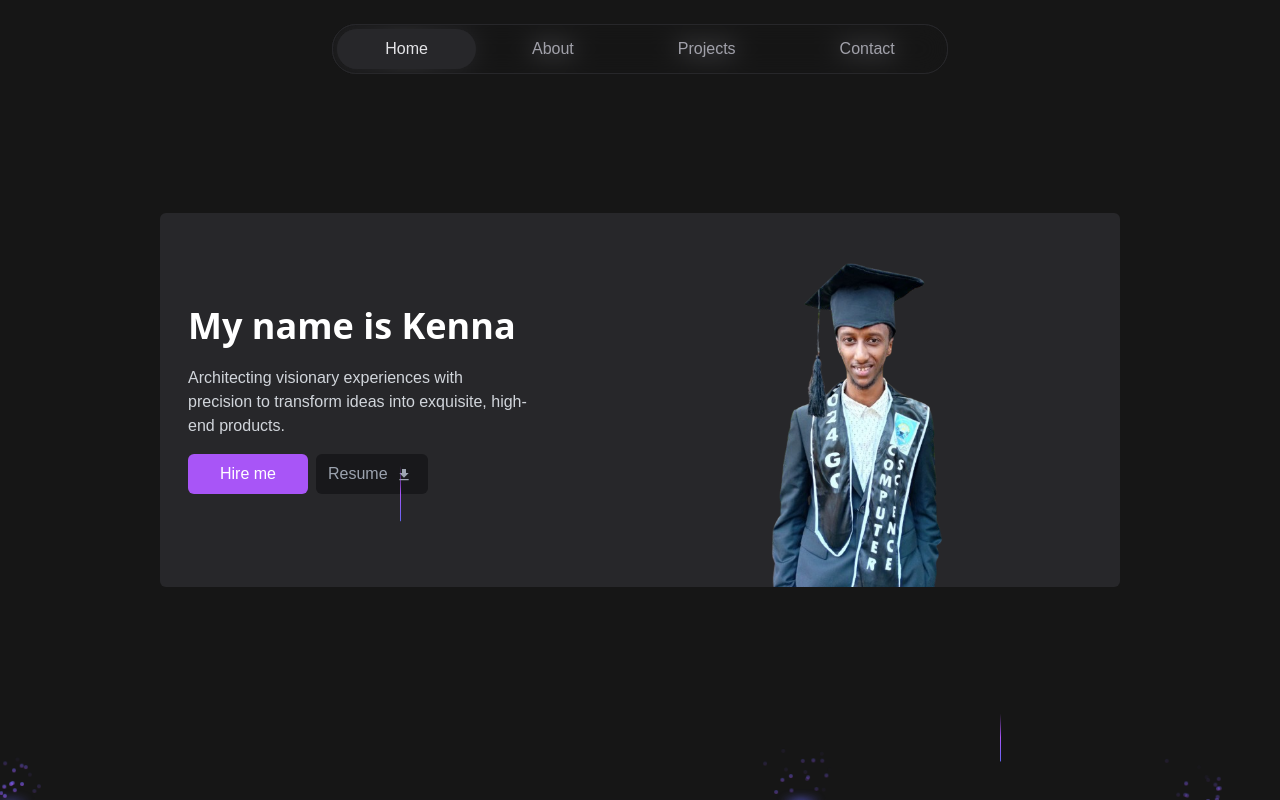
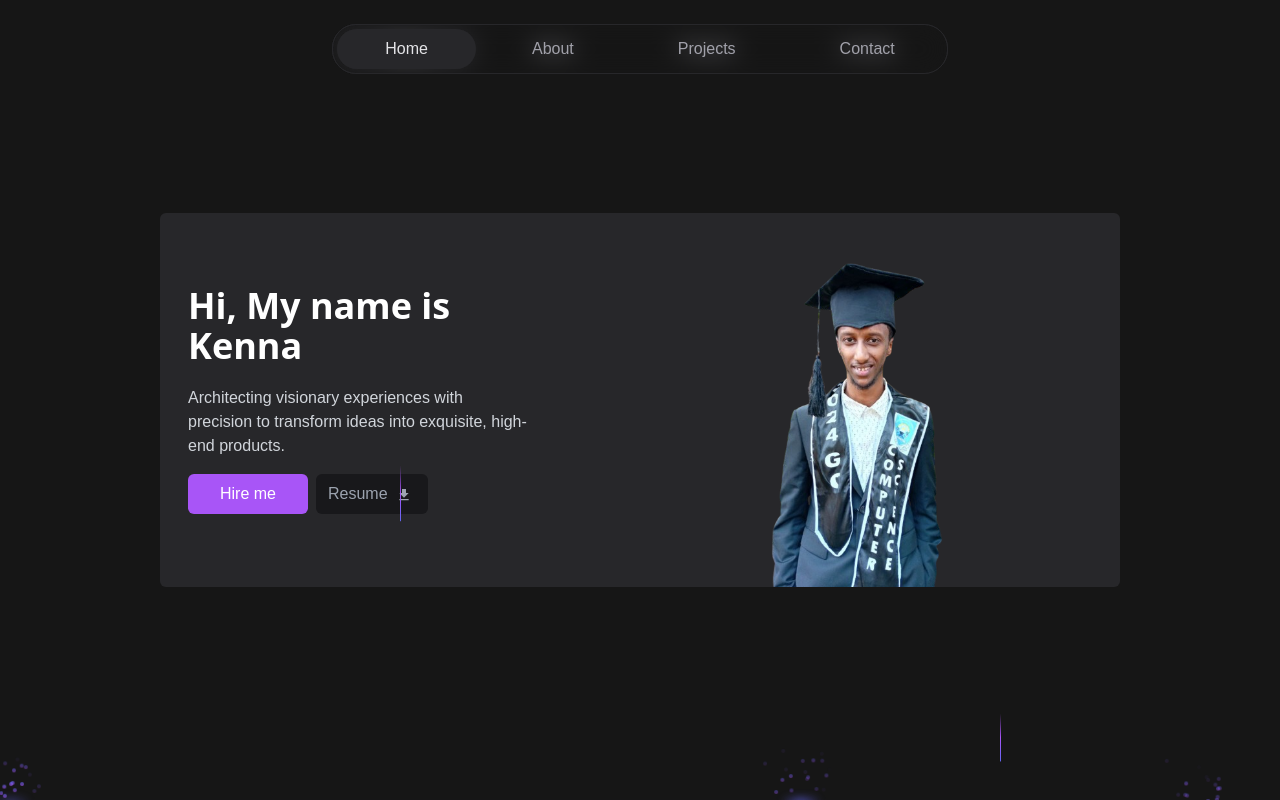
Before and after one commit to kennataddese6/portfolio, a Next.js app: page / in a window 1280 px wide. Built offline with nearby package versions, Linux system fonts and the light colour scheme.

Commit message:
add toch to hero title

```diff
--- a/app/page.tsx
+++ b/app/page.tsx
@@ -15,7 +15,7 @@ export default function Home() {
             <div className="w-full lg:w-1/2 flex items-center pl-7">
               <div>
                 <h1 className="text-4xl font-sans mb-5 font-bold text-white">
-                  My name is Kenna
+                  Hi, My name is <br /> Kenna
                 </h1>
                 <p className="my-4 text-gray-300 lg:w-11/12 xl:w-9/12">
                   Architecting visionary experiences with precision to transform
```
